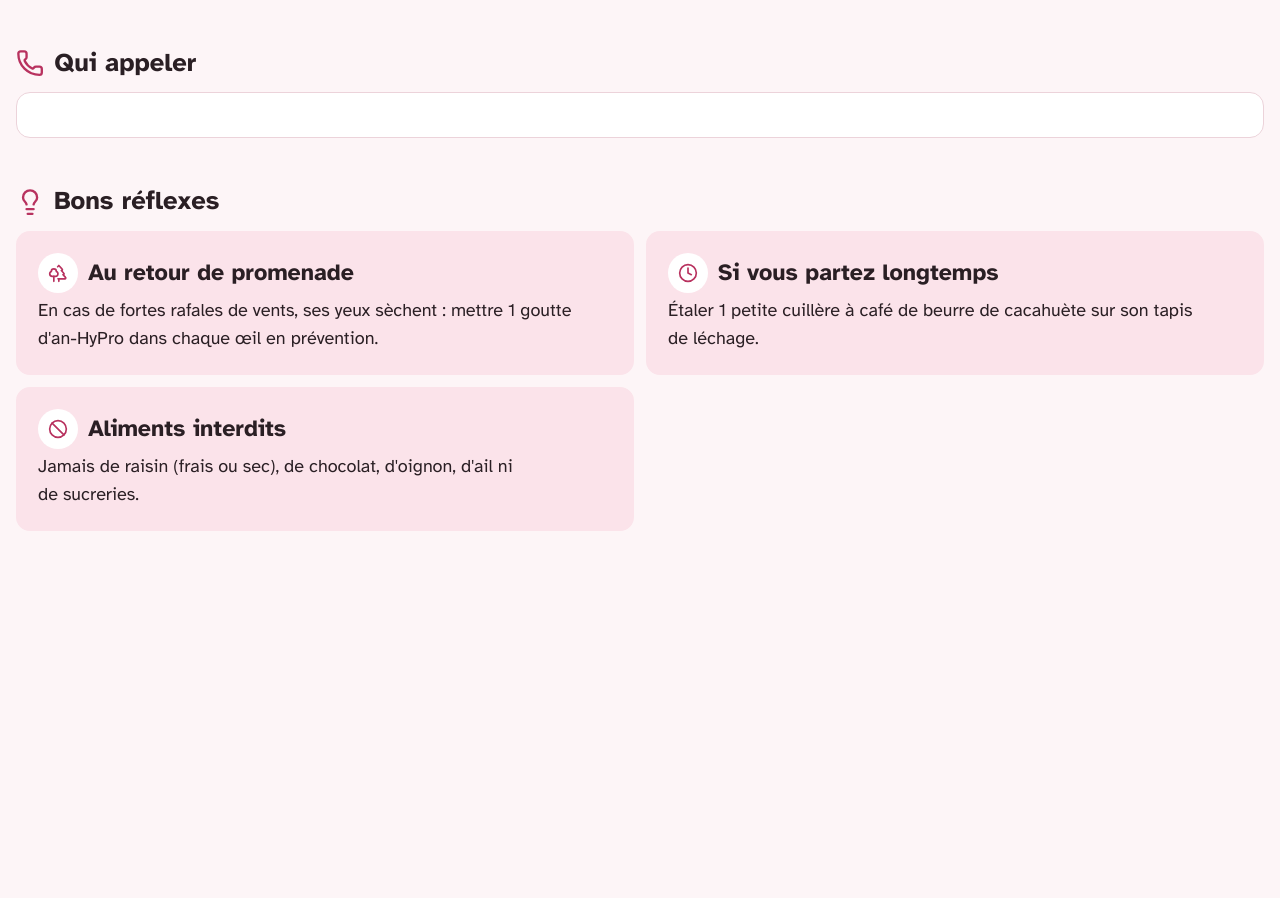
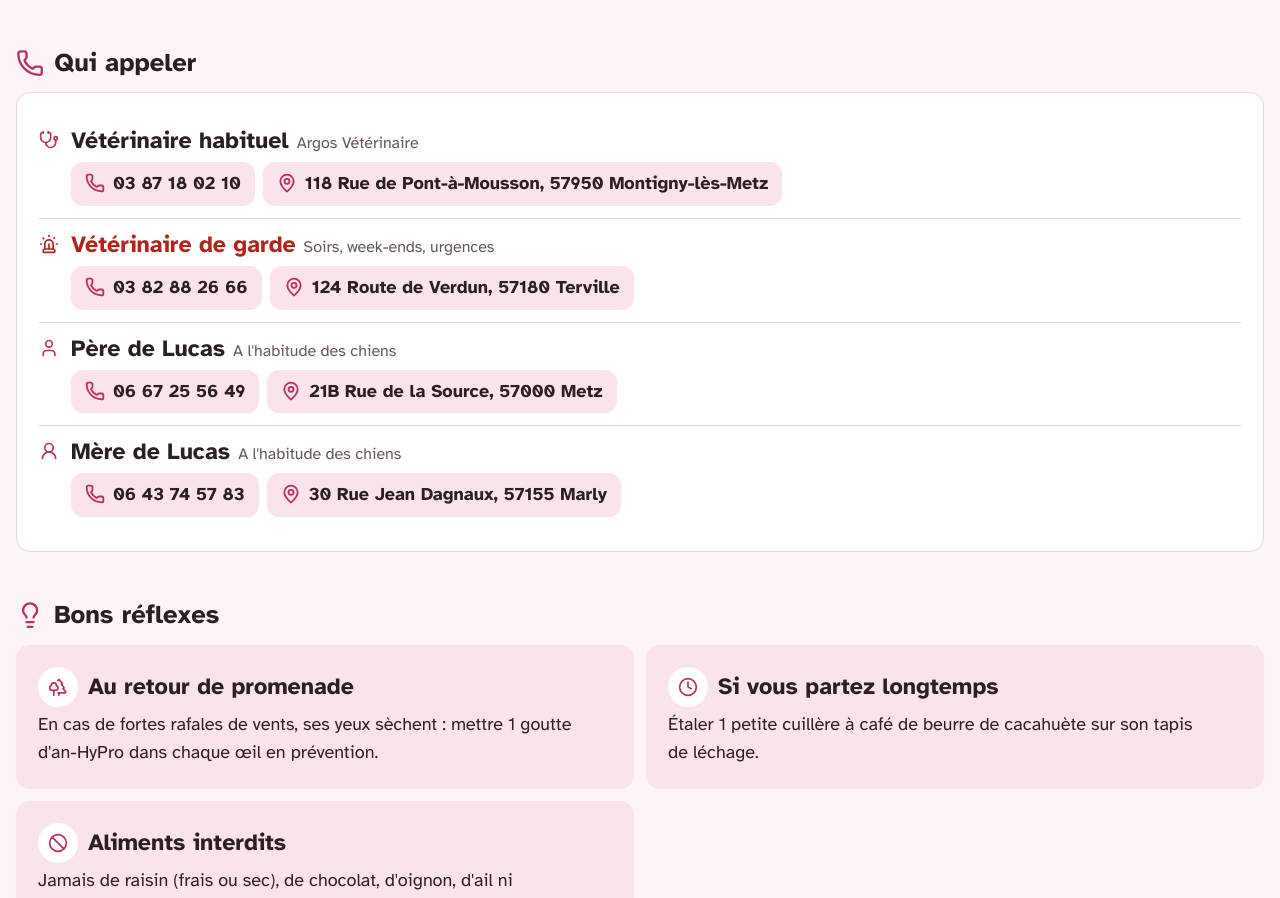
Before and after one commit to LcsGa/mochi-care, a Vue app in the folder apps/website/: page / in a window 1280 px wide. Shown: the part 5199-6097 px from the top of the page. Before the commit the page ends 5778 px from the top, so only its background shows below. Built offline with nearby package versions, Linux system fonts and the light colour scheme.

Commit message:
feat: add contact card

```diff
--- a/apps/website/src/features/contact/ContactCard.vue
+++ b/apps/website/src/features/contact/ContactCard.vue
@@ -1,7 +1,63 @@
 <script setup lang="ts">
+import { LucideSiren, LucideStethoscope, LucideUser, LucideUser2 } from "@lucide/vue";
 import { UiCard } from "design-system/card";
+import { UiHeading } from "design-system/heading";
+import { UiListItem } from "design-system/list";
+import ContactChips from "./ContactChips.vue";
 </script>
 
 <template>
-  <UiCard as="article"></UiCard>
+  <UiCard class="contact-card" as="article">
+    <ul>
+      <UiListItem>
+        <template #icon><LucideStethoscope /></template>
+        <hgroup>
+          <UiHeading>Vétérinaire habituel</UiHeading>
+          <p>Argos Vétérinaire</p>
+        </hgroup>
+        <ContactChips
+          phone="03 87 18 02 10"
+          address="118 Rue de Pont-à-Mousson, 57950 Montigny-lès-Metz"
+        />
+      </UiListItem>
+
+      <UiListItem>
+        <template #icon><LucideSiren class="alert" /></template>
+        <hgroup>
+          <UiHeading class="alert">Vétérinaire de garde</UiHeading>
+          <p>Soirs, week-ends, urgences</p>
+        </hgroup>
+        <ContactChips phone="03 82 88 26 66" address="124 Route de Verdun, 57180 Terville" />
+      </UiListItem>
+
+      <UiListItem>
+        <template #icon><LucideUser /></template>
+        <hgroup>
+          <UiHeading>Père de Lucas</UiHeading>
+          <p>A l'habitude des chiens</p>
+        </hgroup>
+        <ContactChips phone="06 67 25 56 49" address="21B Rue de la Source, 57000 Metz" />
+      </UiListItem>
+
+      <UiListItem>
+        <template #icon><LucideUser2 /></template>
+        <hgroup>
+          <UiHeading>Mère de Lucas</UiHeading>
+          <p>A l'habitude des chiens</p>
+        </hgroup>
+        <ContactChips phone="06 43 74 57 83" address="30 Rue Jean Dagnaux, 57155 Marly" />
+      </UiListItem>
+    </ul>
+  </UiCard>
 </template>
+
+<style scoped>
+.contact-card {
+  hgroup {
+    display: flex;
+    flex-wrap: wrap;
+    align-items: baseline;
+    column-gap: var(--size-2);
+  }
+}
+</style>
--- /dev/null
+++ b/apps/website/src/features/contact/ContactChips.vue
@@ -0,0 +1,26 @@
+<script setup lang="ts">
+import { LucideMapPin, LucidePhone } from "@lucide/vue";
+import { UiChip } from "design-system/chip";
+import { computed } from "vue";
+
+const { phone, address } = defineProps<{ phone: string; address: string }>();
+const tel = computed(() => `tel:+33${phone.slice(1).replaceAll(" ", "")}`);
+const map = computed(() => `https://www.google.com/maps/dir//${address.replaceAll(" ", "+")}`);
+</script>
+
+<template>
+  <div class="contact-chips" role="group">
+    <UiChip as="a" :href="tel"><LucidePhone /> {{ phone }}</UiChip>
+
+    <UiChip as="a" :href="map" target="_blank"><LucideMapPin /> {{ address }}</UiChip>
+  </div>
+</template>
+
+<style scoped>
+.contact-chips {
+  margin-block-start: var(--size-1-5);
+  display: flex;
+  flex-wrap: wrap;
+  gap: var(--size-2);
+}
+</style>
--- a/packages/design-system/src/chip/UiChip.vue
+++ b/packages/design-system/src/chip/UiChip.vue
@@ -2,13 +2,16 @@
 import { UiCard } from "design-system/card";
 import { computed } from "vue";
 
-const { shape = "tile" } = defineProps<{ shape?: "pill" | "tile" }>();
+const { as = "span", shape = "tile" } = defineProps<{
+  as?: "a" | "button" | "span";
+  shape?: "pill" | "tile";
+}>();
 
 const variant = computed(() => (shape === "pill" ? "outlined" : "tonal"));
 </script>
 
 <template>
-  <UiCard as="span" class="ui-chip" :class="shape" :variant>
+  <UiCard :as class="ui-chip" :class="shape" :variant>
     <slot />
   </UiCard>
 </template>
@@ -16,6 +19,12 @@ const variant = computed(() => (shape === "pill" ? "outlined" : "tonal"));
 <style>
 .ui-chip {
   display: inline-block;
+
+  &:is(a, button) {
+    cursor: pointer;
+    text-decoration: none;
+    color: var(--color-ink);
+  }
 
   > .content {
     display: flex;
```
